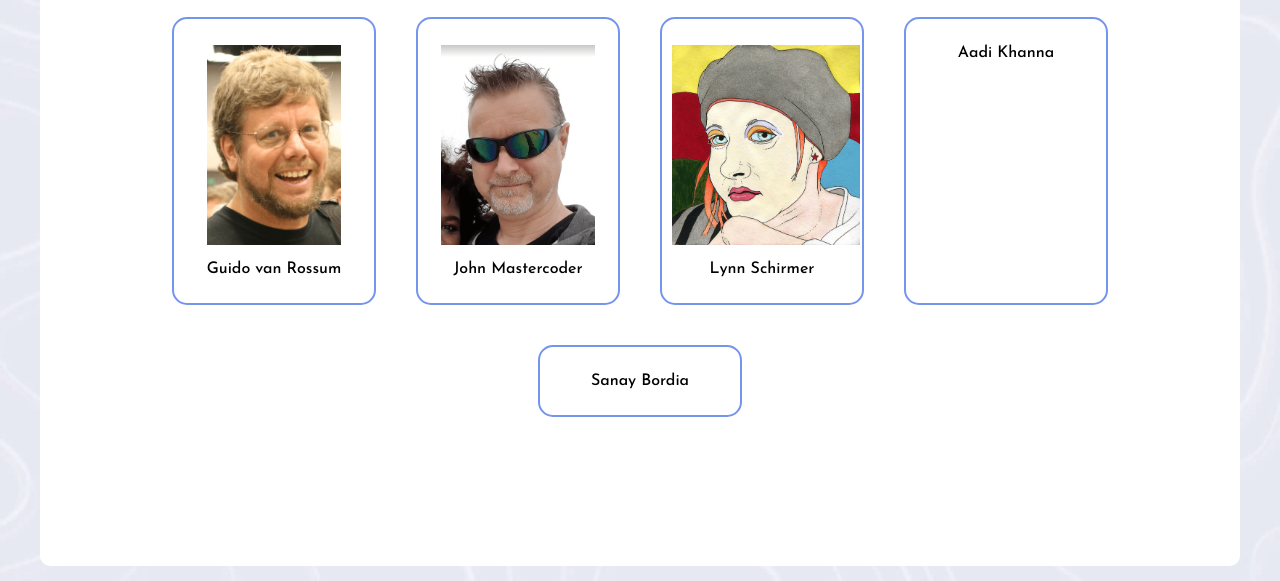
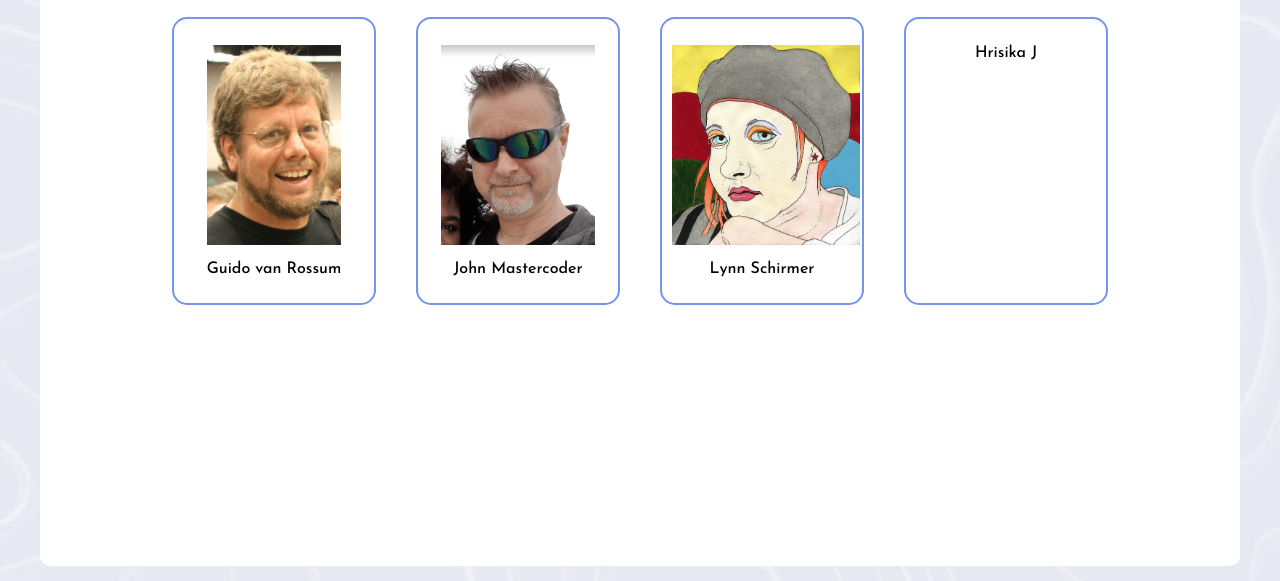
Before and after one commit to wolfpackdude/H33-06-starter-code, a plain HTML site: page team.html in a window 1280 px wide. Shown: the part 219-800 px from the top of the page. Drawn offline with Linux system fonts and the light colour scheme.

Commit message:
anotherCommit

```diff
--- a/team.html
+++ b/team.html
@@ -39,15 +39,7 @@
           </div>
 
           <div class="member">
-            <p>Aadi Khanna</p>
-
-          </div>
-
-
-
-
-          <div class="member">
-            <p>Sanay Bordia</p>
+            <p>Hrisika J</p>
 
           </div>
 
```
